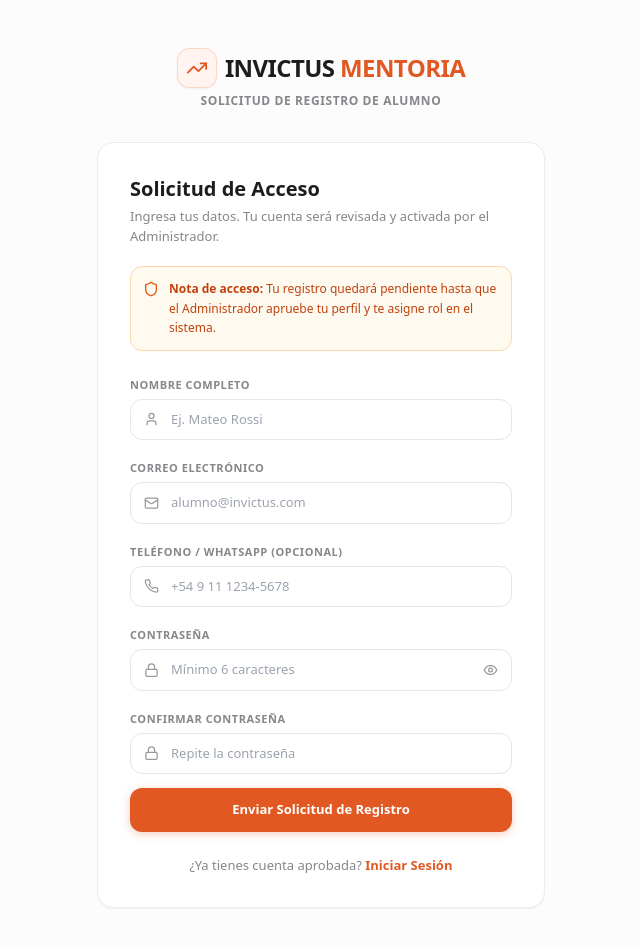
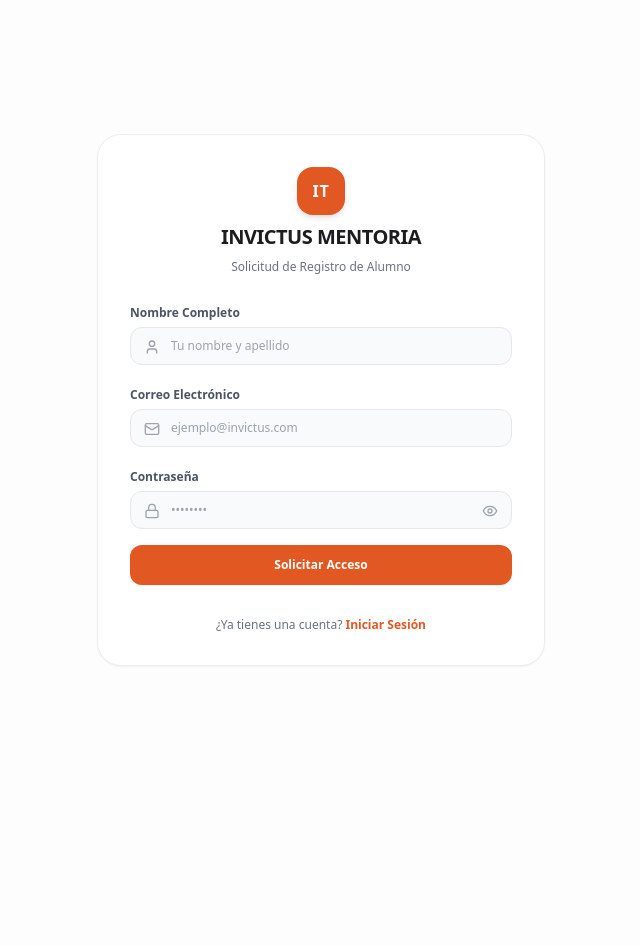
Before and after one commit to invictustradingia-mentoria/-Invictus-Mentoria, a Next.js app: page /register in a window 1280 px wide. Shown: the top 946 px of the page, without its empty margins (319-959 px from the left). After the commit the page ends 800 px from the top, so only its background shows below. Built offline with nearby package versions, Linux system fonts and the light colour scheme.

Commit message:
fix: agregar force-dynamic en paginas principales para evitar error ERR_INVALID_URL

```diff
--- a/src/app/login/page.tsx
+++ b/src/app/login/page.tsx
@@ -1,4 +1,6 @@
 'use client'
+
+export const dynamic = 'force-dynamic'
 
 import { useState } from 'react'
 import { useRouter } from 'next/navigation'
@@ -10,7 +12,6 @@ export default function LoginPage() {
   const [showPassword, setShowPassword] = useState(false)
   const [error, setError] = useState<string | null>(null)
   const [loading, setLoading] = useState(false)
-  const router = useRouter()
 
   const handleSubmit = async (e: React.FormEvent) => {
     e.preventDefault()
@@ -30,7 +31,6 @@ export default function LoginPage() {
         setError(data.error || 'Credenciales incorrectas')
         setLoading(false)
       } else {
-        // Redirección directa y forzada al panel de administración
         window.location.href = '/admin'
       }
     } catch (err) {
--- a/src/app/register/page.tsx
+++ b/src/app/register/page.tsx
@@ -1,269 +1,144 @@
 'use client'
 
+export const dynamic = 'force-dynamic'
+
 import { useState } from 'react'
-import Link from 'next/link'
-import {
-  TrendingUp,
-  Eye,
-  EyeOff,
-  Lock,
-  Mail,
-  User,
-  Phone,
-  AlertCircle,
-  Clock,
-  ArrowRight,
-  Shield,
-} from 'lucide-react'
+import { useRouter } from 'next/navigation'
+import { Mail, Lock, User, Eye, EyeOff, AlertCircle, CheckCircle2 } from 'lucide-react'
 
 export default function RegisterPage() {
-  const [form, setForm] = useState({
-    name: '',
-    email: '',
-    phone: '',
-    password: '',
-    confirm: '',
-  })
-  const [showPass, setShowPass] = useState(false)
+  const [name, setName] = useState('')
+  const [email, setEmail] = useState('')
+  const [password, setPassword] = useState('')
+  const [showPassword, setShowPassword] = useState(false)
+  const [error, setError] = useState<string | null>(null)
+  const [success, setSuccess] = useState(false)
   const [loading, setLoading] = useState(false)
-  const [error, setError] = useState('')
-  const [success, setSuccess] = useState(false)
+  const router = useRouter()
 
-  async function handleSubmit(e: React.FormEvent) {
+  const handleRegister = async (e: React.FormEvent) => {
     e.preventDefault()
-    if (form.password !== form.confirm) {
-      setError('Las contraseñas no coinciden.')
-      return
-    }
-    if (form.password.length < 6) {
-      setError('La contraseña debe tener al menos 6 caracteres.')
-      return
-    }
-
     setLoading(true)
-    setError('')
+    setError(null)
 
     try {
       const res = await fetch('/api/auth/register', {
         method: 'POST',
         headers: { 'Content-Type': 'application/json' },
-        body: JSON.stringify({
-          name: form.name.trim(),
-          email: form.email.trim().toLowerCase(),
-          phone: form.phone.trim(),
-          password: form.password,
-          userAgent: typeof window !== 'undefined' ? navigator.userAgent : '',
-        }),
+        body: JSON.stringify({ name, email, password }),
       })
 
       const data = await res.json()
 
       if (!res.ok) {
-        setError(data.error || 'Ocurrió un error al enviar tu solicitud.')
+        setError(data.error || 'Error al registrar usuario')
         setLoading(false)
-        return
+      } else {
+        setSuccess(true)
+        setTimeout(() => {
+          router.push('/login')
+        }, 2000)
       }
-
-      setLoading(false)
-      setSuccess(true)
-    } catch {
-      setError('Error al conectar con el servidor. Intenta de nuevo.')
+    } catch (err) {
+      setError('Error de conexión con el servidor')
       setLoading(false)
     }
   }
 
   return (
-    <div className="min-h-screen bg-[#fcfcfd] flex items-center justify-center px-4 py-12 relative overflow-hidden text-[#2d2d2d] font-sans">
-      <div className="relative w-full max-w-md">
-        {/* Brand Logo */}
-        <div className="text-center mb-8">
-          <Link href="/" className="inline-flex items-center gap-2">
-            <div className="w-10 h-10 bg-[#fff4ef] border border-[#fcd5c3] rounded-xl flex items-center justify-center shadow-sm">
-              <TrendingUp size={22} className="text-[#e25822]" />
+    <div className="min-h-screen bg-[#fdfdfd] text-[#1d1d1f] flex flex-col justify-center items-center px-6 py-12">
+      <div className="w-full max-w-md bg-white p-8 rounded-3xl border border-[#ededf0] shadow-sm space-y-6">
+        <div className="text-center space-y-2">
+          <div className="inline-flex w-12 h-12 rounded-2xl bg-[#e25822] text-white items-center justify-center font-black tracking-wider text-base shadow-md mx-auto">
+            IT
           </div>
-            <span className="text-[#1d1d1f] font-black text-2xl tracking-tight">
-              INVICTUS <span className="text-[#e25822]">MENTORIA</span>
-            </span>
-          </Link>
-          <p className="text-[12px] text-[#86868b] uppercase tracking-wider font-semibold mt-1">
-            Solicitud de Registro de Alumno
-          </p>
+          <h1 className="text-xl font-black tracking-tight text-[#1d1d1f]">INVICTUS MENTORIA</h1>
+          <p className="text-xs text-gray-500">Solicitud de Registro de Alumno</p>
         </div>
 
-        {/* Card */}
-        <div className="bg-white rounded-2xl p-8 border border-[#ededf0] shadow-sm">
-          {success ? (
-            <div className="text-center space-y-4 py-4 animate-fade-in">
-              <div className="w-14 h-14 bg-[#fffaf0] border border-[#fed7aa] rounded-2xl flex items-center justify-center mx-auto text-[#ea580c] shadow-sm">
-                <Clock size={28} />
-              </div>
-              <h2 className="text-xl font-bold text-[#1d1d1f]">
-                ¡Solicitud Registrada con Éxito!
-              </h2>
-              <div className="bg-[#fbfbfd] border border-[#ededf0] rounded-xl p-4 text-[13px] text-[#6e6e73] leading-relaxed text-left space-y-2">
-                <p>
-                  Hola <strong className="text-[#1d1d1f]">{form.name}</strong>, tu cuenta ha sido creada y se encuentra en estado:
-                </p>
-                <div className="inline-flex items-center gap-1.5 px-3 py-1 rounded-full text-xs font-bold bg-[#fffaf0] text-[#c2410c] border border-[#fed7aa]">
-                  <Clock size={12} />
-                  PENDIENTE DE APROBACIÓN POR EL ADMINISTRADOR
-                </div>
-                <p className="text-[12px] pt-1">
-                  Por seguridad y exclusividad de la mentoría, el Administrador debe validar tu registro y asignarte el rol correspondiente en la plataforma.
-                </p>
-              </div>
-
-              <div className="pt-2">
-                <Link
-                  href="/login"
-                  className="w-full py-3 rounded-xl bg-[#e25822] hover:bg-[#d04c18] active:scale-95 text-white text-[13px] font-semibold transition-all shadow-[0_2px_8px_rgba(226,88,34,0.3)] flex items-center justify-center gap-2"
-                >
-                  <span>Ir al Inicio de Sesión</span>
-                  <ArrowRight size={15} />
-                </Link>
-              </div>
-            </div>
-          ) : (
-            <>
-              <h1 className="text-xl font-bold text-[#1d1d1f] mb-1">
-                Solicitud de Acceso
-              </h1>
-              <p className="text-[#86868b] text-[13px] mb-5">
-                Ingresa tus datos. Tu cuenta será revisada y activada por el Administrador.
-              </p>
-
-              {/* Notice sobre aprobación */}
-              <div className="flex items-start gap-2.5 p-3 rounded-xl bg-[#fffaf0] border border-[#fed7aa] text-[#c2410c] text-[12px] mb-5 leading-relaxed">
-                <Shield size={16} className="shrink-0 text-[#ea580c] mt-0.5" />
-                <span>
-                  <strong>Nota de acceso:</strong> Tu registro quedará pendiente hasta que el Administrador apruebe tu perfil y te asigne rol en el sistema.
-                </span>
-              </div>
-
-              <form onSubmit={handleSubmit} className="space-y-3.5">
         {error && (
-                  <div className="flex items-center gap-2 p-3 rounded-xl text-[13px] bg-red-50 border border-red-200 text-red-600 animate-fade-in">
+          <div className="p-3 rounded-2xl bg-rose-50 border border-rose-200 text-rose-700 text-xs font-bold flex items-center gap-2">
             <AlertCircle size={16} className="shrink-0" />
             <span>{error}</span>
           </div>
         )}
 
+        {success && (
+          <div className="p-3 rounded-2xl bg-emerald-50 border border-emerald-200 text-emerald-700 text-xs font-bold flex items-center gap-2">
+            <CheckCircle2 size={16} className="shrink-0" />
+            <span>¡Registro exitoso! Tu cuenta está pendiente de aprobación por administración. Redirigiendo...</span>
+          </div>
+        )}
+
+        <form onSubmit={handleRegister} className="space-y-4">
           <div className="space-y-1">
-                  <label className="text-[#86868b] text-[11px] font-semibold tracking-wider uppercase">
-                    Nombre Completo
-                  </label>
+            <label className="text-xs font-bold text-gray-600">Nombre Completo</label>
             <div className="relative">
-                    <User size={15} className="absolute left-3.5 top-1/2 -translate-y-1/2 text-[#999]" />
+              <User className="absolute left-3.5 top-3 text-gray-400" size={16} />
               <input
                 type="text"
-                      placeholder="Ej. Mateo Rossi"
-                      value={form.name}
-                      onChange={e => setForm({ ...form, name: e.target.value })}
-                      className="w-full bg-white border border-[#e5e5ea] rounded-xl pl-10 pr-4 py-2.5 text-[13px] text-[#1d1d1f] focus:outline-none focus:border-[#e25822]"
                 required
+                value={name}
+                onChange={(e) => setName(e.target.value)}
+                placeholder="Tu nombre y apellido"
+                className="w-full pl-10 pr-4 py-2.5 rounded-xl text-xs border border-gray-200 bg-gray-50 focus:outline-none focus:border-[#e25822] font-medium text-[#1d1d1f]"
               />
             </div>
           </div>
 
           <div className="space-y-1">
-                  <label className="text-[#86868b] text-[11px] font-semibold tracking-wider uppercase">
-                    Correo Electrónico
-                  </label>
+            <label className="text-xs font-bold text-gray-600">Correo Electrónico</label>
             <div className="relative">
-                    <Mail size={15} className="absolute left-3.5 top-1/2 -translate-y-1/2 text-[#999]" />
+              <Mail className="absolute left-3.5 top-3 text-gray-400" size={16} />
               <input
                 type="email"
-                      placeholder="alumno@invictus.com"
-                      value={form.email}
-                      onChange={e => setForm({ ...form, email: e.target.value })}
-                      className="w-full bg-white border border-[#e5e5ea] rounded-xl pl-10 pr-4 py-2.5 text-[13px] text-[#1d1d1f] focus:outline-none focus:border-[#e25822]"
                 required
+                value={email}
+                onChange={(e) => setEmail(e.target.value)}
+                placeholder="ejemplo@invictus.com"
+                className="w-full pl-10 pr-4 py-2.5 rounded-xl text-xs border border-gray-200 bg-gray-50 focus:outline-none focus:border-[#e25822] font-medium text-[#1d1d1f]"
               />
             </div>
           </div>
 
           <div className="space-y-1">
-                  <label className="text-[#86868b] text-[11px] font-semibold tracking-wider uppercase">
-                    Teléfono / WhatsApp (Opcional)
-                  </label>
+            <label className="text-xs font-bold text-gray-600">Contraseña</label>
             <div className="relative">
-                    <Phone size={15} className="absolute left-3.5 top-1/2 -translate-y-1/2 text-[#999]" />
+              <Lock className="absolute left-3.5 top-3 text-gray-400" size={16} />
               <input
-                      type="tel"
-                      placeholder="+54 9 11 1234-5678"
-                      value={form.phone}
-                      onChange={e => setForm({ ...form, phone: e.target.value })}
-                      className="w-full bg-white border border-[#e5e5ea] rounded-xl pl-10 pr-4 py-2.5 text-[13px] text-[#1d1d1f] focus:outline-none focus:border-[#e25822]"
-                    />
-                  </div>
-                </div>
-
-                <div className="space-y-1">
-                  <label className="text-[#86868b] text-[11px] font-semibold tracking-wider uppercase">
-                    Contraseña
-                  </label>
-                  <div className="relative">
-                    <Lock size={15} className="absolute left-3.5 top-1/2 -translate-y-1/2 text-[#999]" />
-                    <input
-                      type={showPass ? 'text' : 'password'}
-                      placeholder="Mínimo 6 caracteres"
-                      value={form.password}
-                      onChange={e => setForm({ ...form, password: e.target.value })}
-                      className="w-full bg-white border border-[#e5e5ea] rounded-xl pl-10 pr-10 py-2.5 text-[13px] text-[#1d1d1f] focus:outline-none focus:border-[#e25822]"
+                type={showPassword ? 'text' : 'password'}
                 required
+                value={password}
+                onChange={(e) => setPassword(e.target.value)}
+                placeholder="••••••••"
+                className="w-full pl-10 pr-10 py-2.5 rounded-xl text-xs border border-gray-200 bg-gray-50 focus:outline-none focus:border-[#e25822] font-medium text-[#1d1d1f]"
               />
               <button
                 type="button"
-                      onClick={() => setShowPass(!showPass)}
-                      className="absolute right-3.5 top-1/2 -translate-y-1/2 text-[#999] hover:text-[#111]"
-                      tabIndex={-1}
+                onClick={() => setShowPassword(!showPassword)}
+                className="absolute right-3.5 top-3 text-gray-400 hover:text-gray-600 cursor-pointer"
               >
-                      {showPass ? <EyeOff size={15} /> : <Eye size={15} />}
+                {showPassword ? <EyeOff size={16} /> : <Eye size={16} />}
               </button>
-                  </div>
-                </div>
-
-                <div className="space-y-1">
-                  <label className="text-[#86868b] text-[11px] font-semibold tracking-wider uppercase">
-                    Confirmar Contraseña
-                  </label>
-                  <div className="relative">
-                    <Lock size={15} className="absolute left-3.5 top-1/2 -translate-y-1/2 text-[#999]" />
-                    <input
-                      type="password"
-                      placeholder="Repite la contraseña"
-                      value={form.confirm}
-                      onChange={e => setForm({ ...form, confirm: e.target.value })}
-                      className="w-full bg-white border border-[#e5e5ea] rounded-xl pl-10 pr-4 py-2.5 text-[13px] text-[#1d1d1f] focus:outline-none focus:border-[#e25822]"
-                      required
-                    />
             </div>
           </div>
 
           <button
             type="submit"
-                  disabled={loading}
-                  className="w-full py-3 rounded-xl bg-[#e25822] hover:bg-[#d04c18] active:scale-95 text-white text-[13px] font-semibold transition-all shadow-[0_2px_8px_rgba(226,88,34,0.3)] disabled:opacity-50 cursor-pointer mt-2"
+            disabled={loading || success}
+            className="w-full py-3 rounded-xl text-xs font-bold bg-[#e25822] text-white hover:bg-[#c9491b] transition-all shadow-sm cursor-pointer disabled:opacity-50"
           >
-                  {loading ? (
-                    <span className="flex items-center justify-center gap-2">
-                      <div className="w-4 h-4 border-2 border-white/30 border-t-white rounded-full animate-spin" />
-                      Enviando solicitud...
-                    </span>
-                  ) : (
-                    'Enviar Solicitud de Registro'
-                  )}
+            {loading ? 'Registrando...' : 'Solicitar Acceso'}
           </button>
         </form>
 
-              <p className="text-center text-[#86868b] text-[13px] mt-6">
-                ¿Ya tienes cuenta aprobada?{' '}
-                <Link href="/login" className="text-[#e25822] hover:underline font-semibold">
+        <div className="text-center pt-2">
+          <p className="text-xs text-gray-500">
+            ¿Ya tienes una cuenta?{' '}
+            <a href="/login" className="font-bold text-[#e25822] hover:underline">
               Iniciar Sesión
-                </Link>
+            </a>
           </p>
-            </>
-          )}
         </div>
       </div>
     </div>
```
Lines whose indentation alone changed are shown as unchanged.
